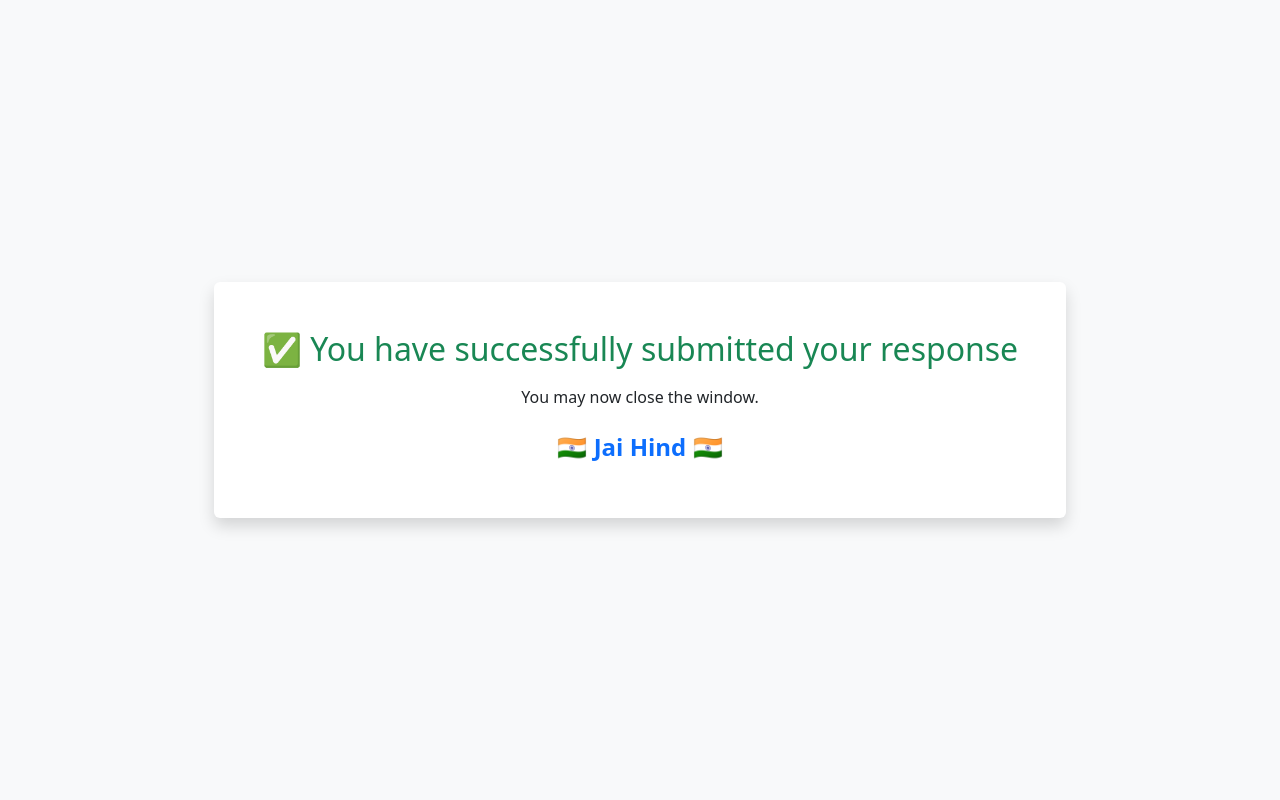
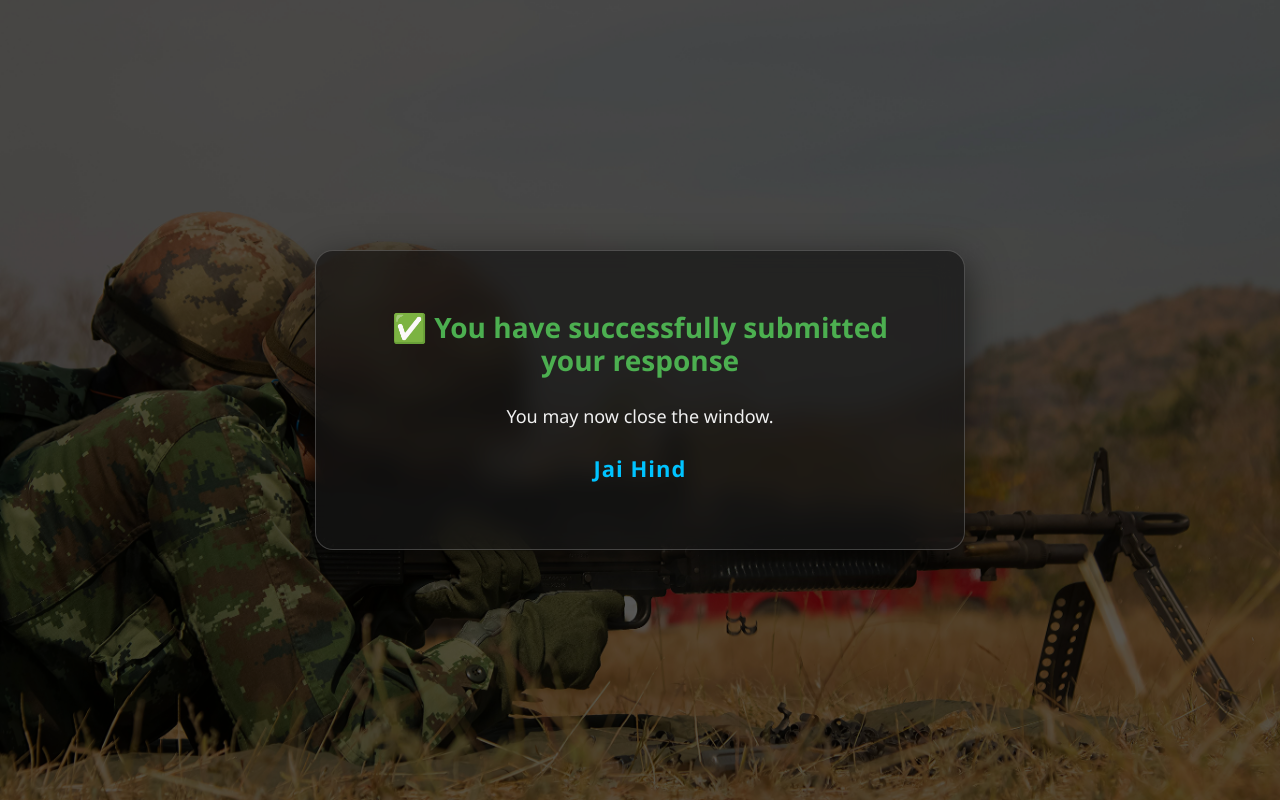
Before and after one commit to slogsolutions/Exam-Portal, a Django app: page /candidate/exam_success/ in a window 1280 px wide. Run offline with Django 5.2, Linux system fonts and the light colour scheme; a user stored in the database is signed in.

Commit message:
latest working code

```diff
--- a/registration/templates/registration/dashboard.html
+++ b/registration/templates/registration/dashboard.html
@@ -162,7 +162,7 @@
                         <span class="value">{{ candidate.name }}</span>
                     </div>
                     <div class="exam-detail">
-                        <span class="label">Category:</span>
+                        <span class="label">Trade:</span>
                         <span class="value">{{ candidate.category }}</span>
                     </div>
                     <div class="exam-detail">
--- a/registration/templates/registration/exam_success.html
+++ b/registration/templates/registration/exam_success.html
@@ -1,15 +1,69 @@
+{% load static %}
 <!DOCTYPE html>
 <html lang="en">
 <head>
   <meta charset="UTF-8">
   <title>Exam Submitted</title>
   <link href="https://cdn.jsdelivr.net/npm/bootstrap@5.3.0/dist/css/bootstrap.min.css" rel="stylesheet">
+  <style>
+    body {
+      margin: 0;
+      padding: 0;
+      background: url("{% static 'registration/army.jpg' %}") no-repeat center center fixed;
+      background-size: cover;
+      font-family: "Segoe UI", Tahoma, Geneva, Verdana, sans-serif;
+    }
+    .overlay {
+      background: rgba(0, 0, 0, 0.65);
+      min-height: 100vh;
+      display: flex;
+      justify-content: center;
+      align-items: center;
+      color: #fff;
+    }
+    .card-box {
+      background: rgba(20, 20, 20, 0.7);
+      backdrop-filter: blur(12px);
+      -webkit-backdrop-filter: blur(12px);
+      color: #fff;
+      padding: 60px 70px;
+      border-radius: 18px;
+      border: 1px solid rgba(255, 255, 255, 0.2);
+      box-shadow: 0px 12px 40px rgba(0, 0, 0, 0.6);
+      text-align: center;
+      max-width: 650px;
+      width: 100%;
+    }
+    .card-box h2 {
+      color: #4caf50; /* Success green */
+      font-weight: 800;
+      font-size: 28px;
+      margin-bottom: 25px;
+    }
+    .card-box p {
+      font-size: 18px;
+      margin-bottom: 25px;
+      color: #f0f0f0;
+    }
+    .card-box h4 {
+      margin-top: 15px;
+      font-size: 22px;
+      font-weight: bold;
+      color: #ffcc00; /* Complementary gold */
+      letter-spacing: 1px;
+    }
+    .card-box h4 span {
+      color: #00c3ff; /* Accent blue */
+    }
+  </style>
 </head>
-<body class="d-flex justify-content-center align-items-center vh-100 bg-light">
-  <div class="text-center p-5 bg-white rounded shadow">
-    <h2 class="text-success mb-3">✅ You have successfully submitted your response</h2>
-    <p class="mb-4">You may now close the window.</p>
-    <h4 class="fw-bold text-primary">🇮🇳 Jai Hind 🇮🇳</h4>
+<body>
+  <div class="overlay">
+    <div class="card-box">
+      <h2>✅ You have successfully submitted your response</h2>
+      <p>You may now close the window.</p>
+      <h4> <span>Jai Hind</span></h4>
+    </div>
   </div>
 </body>
 </html>
```
Also changed, not shown: questions/admin.py (+14 -6 lines), questions/models.py (+5 -3 lines), db.sqlite3, 3 other files.
